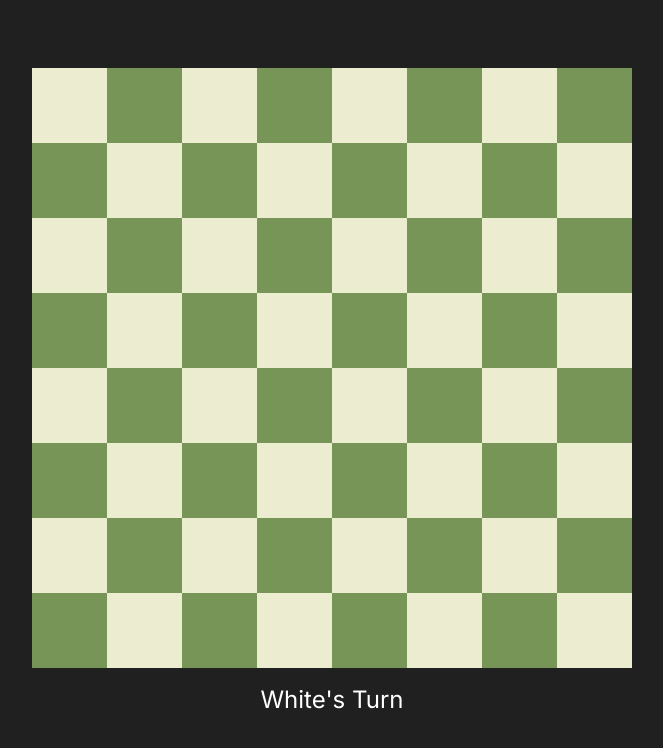
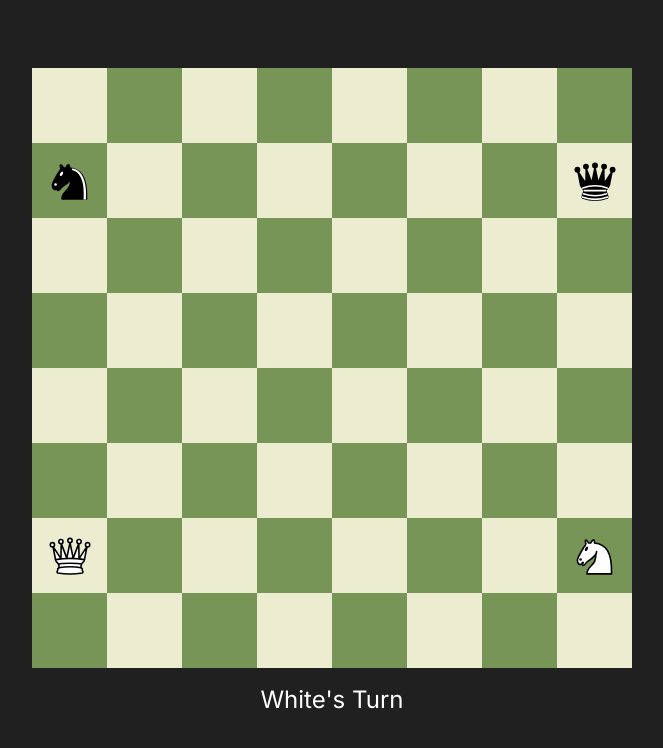
Before and after one commit to malikkotb/react-chess, a Next.js app: page / in a window 1280 px wide. Shown: the top 748 px of the page, without its empty margins (308-971 px from the left). Built offline with nearby package versions, Linux system fonts and the light colour scheme.

Commit message:
starting pieces knights and queens

```diff
--- a/app/page.js
+++ b/app/page.js
@@ -1,6 +1,6 @@
 "use client";
 import { useState } from "react";
-import Chessboard from "../components/chessboard";
+import Chessboard from "../components/Chessboard";
 
 export default function Home() {
   const [player, setPlayer] = useState("White");
--- a/components/Chessboard.js
+++ b/components/Chessboard.js
@@ -1,8 +1,9 @@
-import React from "react";
-import Tile from "./tile";
+import Tile from "./Tile";
 
 export default function Chessboard() {
   const board = [];
+
+  const letters = ['A','B','C','D','E','F','G','H']
 
   // two loops to create the board
   for (let rowIndex = 0; rowIndex < 8; rowIndex++) {
@@ -11,7 +12,7 @@ export default function Chessboard() {
         <Tile
           rowIndex={rowIndex}
           colIndex={colIndex}
-          key={rowIndex + colIndex}
+          key={`${colIndex}-${rowIndex}`}
         />
       );
     }
--- a/components/Tile.js
+++ b/components/Tile.js
@@ -1,9 +1,48 @@
-export default function Tile({rowIndex, colIndex}) {
-    const helper = (rowIndex, colIndex) => {
-        console.log("Row index = ", rowIndex);
-        console.log("Column index = ", colIndex);
-    };
+"use client"
+export default function Tile({ rowIndex, colIndex }) {
+  const helper = (rowIndex, colIndex) => {
+    console.log("Row index = ", rowIndex);
+    console.log("Column index = ", colIndex);
+  };
+
+  const piecePositions = [
+    ["", "", "", "", "", "", "", ""],
+    ["N", "", "", "", "", "", "", "Q"], // Black pieces (Uppercase)
+    ["", "", "", "", "", "", "", ""],
+    ["", "", "", "", "", "", "", ""],
+    ["", "", "", "", "", "", "", ""],
+    ["", "", "", "", "", "", "", ""],
+    ["q", "", "", "", "", "", "", "n"], // white pieces (lowercase)
+    ["", "", "", "", "", "", "", ""],
+  ];
+
+  const getPieceImage = () => {
+    const piece = piecePositions[rowIndex][colIndex]; // Get the piece for this cell
+    console.log(piece);
+    switch (piece) {
+      case "Q":
+        return "/assets/queen_dark.svg";
+      case "N":
+        return "/assets/knight_dark.svg";
+      case "q":
+        return "/assets/queen_light.svg";
+      case "n":
+        return "/assets/knight_light.svg";
+      default:
+        return null
+    }
+  };
+
   return (
-        <div onClick={() => helper(rowIndex, colIndex)} className={`w-[75px] h-[75px] ${(rowIndex + colIndex) % 2 === 0 ? 'bg-[#ebecd0]' : 'bg-[#779556]'}`}></div>
-    )
+    <div
+      className={`w-[75px] h-[75px] ${
+        (rowIndex + colIndex) % 2 === 0 ? "bg-[#ebecd0]" : "bg-[#779556]"
+      } grid place-content-center`}
+    >
+      {getPieceImage() !== null && <img
+        src={getPieceImage()}
+        className="h-12 w-12"
+      ></img>}
+    </div>
+  );
 }
```
